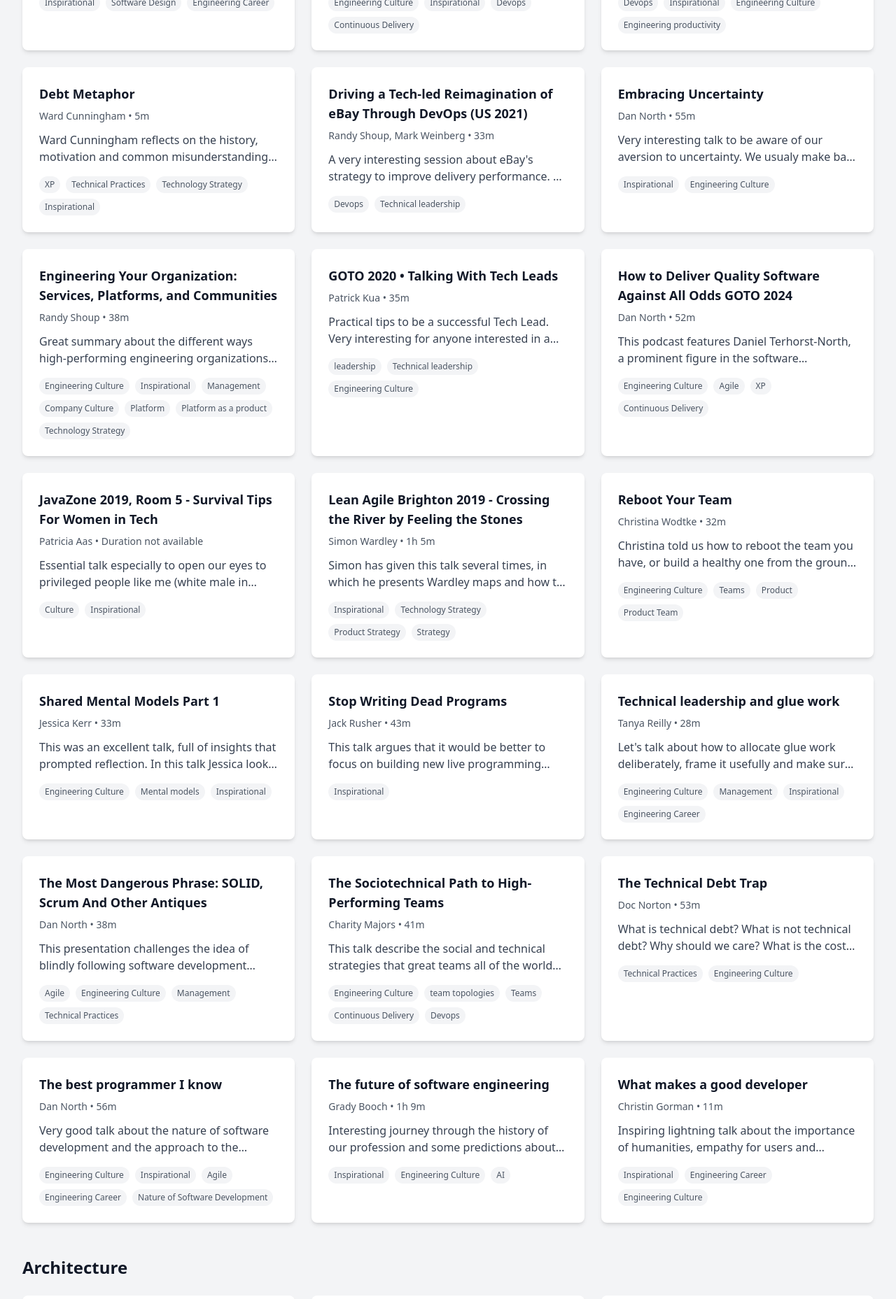
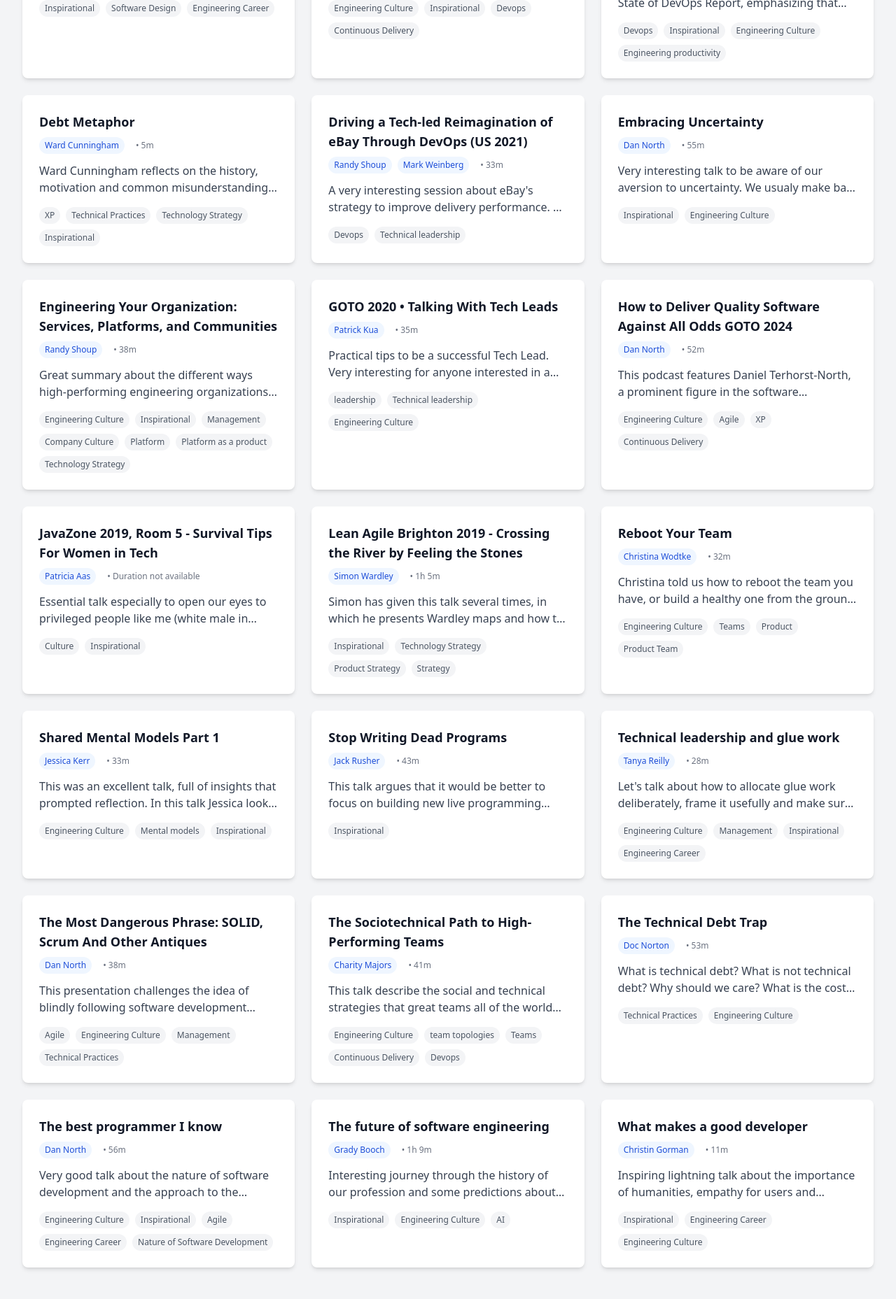
Before and after one commit to eferro/eferro-picks-site, a React (Vite) app: page / in a window 1280 px wide. Shown: the part 860-2717 px from the top of the page at 70% size. Built offline with nearby package versions, Linux system fonts and the light colour scheme; the HTML template or start-up script is replaced by a standard one.

Commit message:
style: Improve author buttons visibility - Make authors look like interactive pills similar to topics

```diff
--- a/src/components/TalksList/TalkCard.tsx
+++ b/src/components/TalksList/TalkCard.tsx
@@ -4,9 +4,11 @@ import { formatDuration } from '../../utils/format';
 
 interface TalkCardProps {
   talk: Talk;
+  onAuthorClick: (author: string) => void;
+  selectedAuthor: string | null;
 }
 
-export function TalkCard({ talk }: TalkCardProps) {
+export function TalkCard({ talk, onAuthorClick, selectedAuthor }: TalkCardProps) {
   // Memoize topics to avoid unnecessary re-renders
   const topicElements = useMemo(() => (
     talk.topics.map((topic) => (
@@ -25,9 +27,24 @@ export function TalkCard({ talk }: TalkCardProps) {
           {talk.title}
         </a>
       </h3>
-      <p className="text-sm text-gray-600 mb-3">
-        {talk.speakers.join(', ')} • {formatDuration(talk.duration)}
-      </p>
+      <div className="flex flex-wrap gap-2 mb-3">
+        {talk.speakers.map((speaker) => (
+          <button
+            key={speaker}
+            onClick={() => onAuthorClick(speaker)}
+            className={`px-2 py-1 rounded-full text-xs transition-colors ${
+              selectedAuthor === speaker
+                ? 'bg-blue-500 text-white'
+                : 'bg-blue-50 text-blue-700 hover:bg-blue-100'
+            }`}
+          >
+            {speaker}
+          </button>
+        ))}
+        <span className="px-2 py-1 text-xs text-gray-500">
+          • {formatDuration(talk.duration)}
+        </span>
+      </div>
       <p className="text-gray-700 mb-4 line-clamp-2">{talk.description}</p>
       <div className="flex flex-wrap gap-2">
         {topicElements}
--- a/src/components/TalksList/TalkSection.tsx
+++ b/src/components/TalksList/TalkSection.tsx
@@ -4,15 +4,22 @@ import { TalkCard } from './TalkCard';
 interface TalkSectionProps {
   coreTopic: string;
   talks: Talk[];
+  onAuthorClick: (author: string) => void;
+  selectedAuthor: string | null;
 }
 
-export function TalkSection({ coreTopic, talks }: TalkSectionProps) {
+export function TalkSection({ coreTopic, talks, onAuthorClick, selectedAuthor }: TalkSectionProps) {
   return (
     <section className="mb-12">
       <h2 className="text-2xl font-bold text-gray-900 mb-6">{coreTopic}</h2>
       <div className="grid gap-6 md:grid-cols-2 lg:grid-cols-3">
         {talks.map((talk) => (
-          <TalkCard key={talk.airtable_id} talk={talk} />
+          <TalkCard
+            key={talk.airtable_id}
+            talk={talk}
+            onAuthorClick={onAuthorClick}
+            selectedAuthor={selectedAuthor}
+          />
         ))}
       </div>
     </section>
--- a/src/components/TalksList/index.tsx
+++ b/src/components/TalksList/index.tsx
@@ -21,6 +21,7 @@ function ErrorMessage({ message }: { message: string }) {
 
 export function TalksList() {
   const [talks, setTalks] = useState<Talk[]>([]);
+  const [selectedAuthor, setSelectedAuthor] = useState<string | null>(null);
   const [loading, setLoading] = useState(true);
   const [error, setError] = useState<string | null>(null);
 
@@ -44,10 +45,16 @@ export function TalksList() {
     loadTalks();
   }, []);
 
+  // Filter talks by selected author
+  const filteredTalks = useMemo(() => {
+    if (!selectedAuthor) return talks;
+    return talks.filter(talk => talk.speakers.includes(selectedAuthor));
+  }, [talks, selectedAuthor]);
+
   // Memoize the grouped and sorted talks
   const sortedTopics = useMemo(() => {
     // Group talks by core topic
-    const talksByTopic = talks.reduce((acc, talk) => {
+    const talksByTopic = filteredTalks.reduce((acc, talk) => {
       const topic = talk.core_topic || 'Uncategorized';
       if (!acc[topic]) {
         acc[topic] = [];
@@ -59,18 +66,33 @@ export function TalksList() {
     // Sort topics by number of talks (descending)
     return Object.entries(talksByTopic)
       .sort(([, a], [, b]) => b.length - a.length);
-  }, [talks]);
+  }, [filteredTalks]);
 
   if (loading) return <LoadingSpinner />;
   if (error) return <ErrorMessage message={error} />;
 
   return (
     <div className="max-w-7xl mx-auto px-4 sm:px-6 lg:px-8 py-8">
+      {selectedAuthor && (
+        <div className="mb-6 flex items-center gap-2">
+          <span className="text-sm text-gray-500">Showing talks by:</span>
+          <button
+            className="inline-flex items-center px-3 py-1 rounded-full text-sm bg-blue-100 text-blue-800"
+            onClick={() => setSelectedAuthor(null)}
+          >
+            {selectedAuthor}
+            <span className="ml-2 text-blue-600">×</span>
+          </button>
+        </div>
+      )}
+
       {sortedTopics.map(([topic, topicTalks]) => (
         <TalkSection
           key={topic}
           coreTopic={topic}
           talks={topicTalks}
+          onAuthorClick={setSelectedAuthor}
+          selectedAuthor={selectedAuthor}
         />
       ))}
     </div>
```
